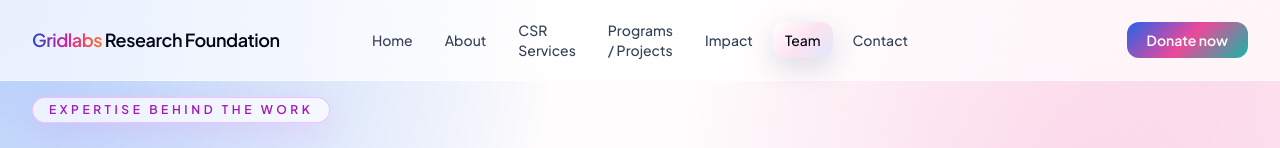
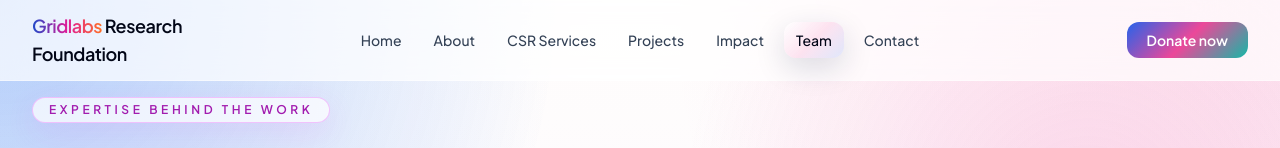
Before and after one commit to SvntyTooPixels/gridlabs, a Next.js app: page /team in a window 1280 px wide. Shown: the top 148 px of the page. Built offline with nearby package versions, Linux system fonts and the light colour scheme.

Commit message:
feat: Update header navigation label, adjust responsive breakpoints from `md` to `lg`, and refine layout and spacing for navigation items.

```diff
--- a/src/components/layout/Header.tsx
+++ b/src/components/layout/Header.tsx
@@ -11,7 +11,7 @@ const nav = [
   { href: "/", label: "Home" },
   { href: "/about", label: "About" },
   { href: "/csr-services", label: "CSR Services" },
-  { href: "/projects", label: "Programs / Projects" },
+  { href: "/projects", label: "Projects" },
   { href: "/impact", label: "Impact" },
   { href: "/team", label: "Team" },
   { href: "/contact", label: "Contact" },
@@ -28,7 +28,7 @@ export function Header() {
         <div className="container-padded flex h-20 items-center justify-between">
 
           {/* Left: Logo */}
-          <div className="flex-1">
+          <div className="flex items-center lg:w-[20%] shrink-0">
             <Link
               href="/"
               className="text-lg font-semibold tracking-tight text-slate-950"
@@ -38,13 +38,13 @@ export function Header() {
           </div>
 
           {/* Center: Navigation */}
-          <nav className="hidden items-center justify-center gap-2 md:flex flex-1">
+          <nav className="hidden lg:flex flex-1 items-center justify-center gap-1 xl:gap-2">
             {nav.map((item) => (
               <Link
                 key={item.href}
                 href={item.href}
                 className={clsx(
-                  "rounded-xl px-3 py-2 text-sm font-medium transition",
+                  "rounded-xl px-2 xl:px-3 py-2 text-sm font-medium transition whitespace-nowrap",
                   pathname === item.href
                     ? "bg-[linear-gradient(135deg,rgba(255,255,255,0.95),rgba(244,114,182,0.18),rgba(59,130,246,0.16))] text-slate-950 shadow-soft"
                     : "text-slate-700 hover:bg-white/75 hover:text-slate-950",
@@ -56,19 +56,19 @@ export function Header() {
           </nav>
 
           {/* Right: Actions */}
-          <div className="flex flex-1 items-center justify-end gap-3">
-            <div className="hidden md:block">
+          <div className="flex items-center justify-end gap-3 lg:w-[20%] shrink-0">
+            <div className="hidden lg:block">
               <MagneticButton strength={15}>
                 <button
                   onClick={() => setIsDonateOpen(true)}
-                  className="rounded-xl bg-[linear-gradient(135deg,#2563eb,#ec4899,#14b8a6)] px-5 py-2 text-sm font-semibold text-white transition hover:scale-[1.02]"
+                  className="rounded-xl bg-[linear-gradient(135deg,#2563eb,#ec4899,#14b8a6)] px-5 py-2 text-sm font-semibold text-white transition hover:scale-[1.02] whitespace-nowrap"
                 >
                   Donate now
                 </button>
               </MagneticButton>
             </div>
             <button
-              className="rounded-xl border border-slate-200 bg-white/70 px-3 py-2 text-sm text-slate-900 shadow-soft md:hidden"
+              className="rounded-xl border border-slate-200 bg-white/70 px-3 py-2 text-sm text-slate-900 shadow-soft lg:hidden"
               onClick={() => setOpen((prev) => !prev)}
               aria-label="Toggle navigation"
             >
@@ -79,7 +79,7 @@ export function Header() {
 
         {/* Mobile Menu */}
         {open && (
-          <nav className="container-padded mb-4 grid gap-2 md:hidden">
+          <nav className="container-padded mb-4 grid gap-2 lg:hidden">
             {nav.map((item) => (
               <Link
                 key={item.href}
```
